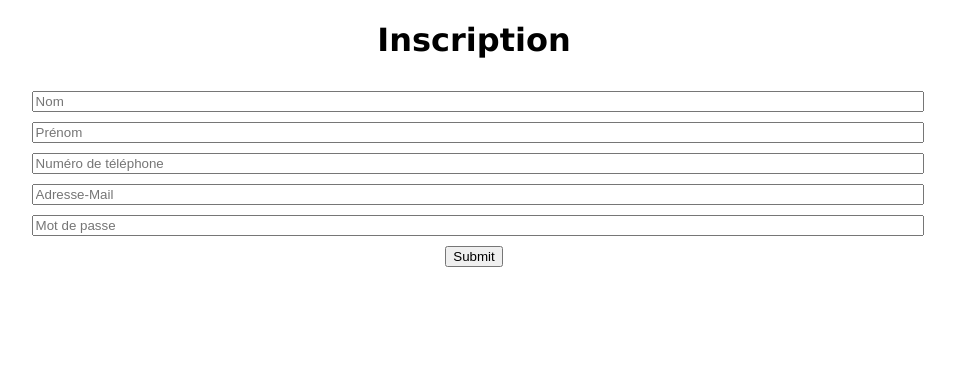
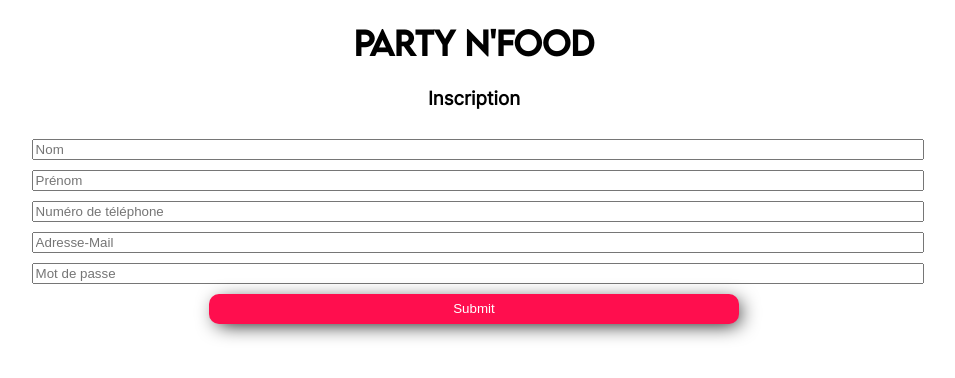
Before and after one commit to antoinehenrio/Party-and-food, a plain HTML site: page inscription.html in a window 1280 px wide. Shown: the whole page, without its empty margins (166-1121 px from the left). Drawn offline with Linux system fonts and the light colour scheme.

Commit message:
Ajout fonts

```diff
--- a/inscription.html
+++ b/inscription.html
@@ -7,14 +7,15 @@
     <title>Inscription - Party n'food</title>
 </head>
 <body>
+    <h1>Party n'food</h1>
     <div class="inscription-body">
-        <h1>Inscription</h1>
+        <h3>Inscription</h3>
         <form class="inscription-form">
-            <input class="inputInscription" placeholder="Nom" type="text">
-            <input class="inputInscription" placeholder="Prénom" type="text">
-            <input class="inputInscription" placeholder="Numéro de téléphone" type="tel">
-            <input class="inputInscription" placeholder="Adresse-Mail" type="email">
-            <input class="inputInscription" placeholder="Mot de passe" type="password">
+            <input class="inputInscription" placeholder="Nom" type="text" required>
+            <input class="inputInscription" placeholder="Prénom" type="text" required>
+            <input class="inputInscription" placeholder="Numéro de téléphone" type="tel" pattern="[0-9]{10}" required>
+            <input class="inputInscription" placeholder="Adresse-Mail" type="email" pattern=".+@+.com" required>
+            <input class="inputInscription" placeholder="Mot de passe" type="password" required>
             <input class="buttonSubmitInscription" type="submit">
         </form>
     </div>
--- a/style.css
+++ b/style.css
@@ -1,43 +1,46 @@
+@font-face {
+  font-family: "Lemon Milk";
+  src: url("../Party-and-food/fonts/Lemon Milk/LEMONMILK-regular.otf");
+}
+@font-face {
+  font-family: "Inter";
+  src: url("../Party-and-food/fonts/Inter/Inter-Regular-slnt=0.ttf");
+}
 body {
-  font-family: Verdana, Geneva, Tahoma, sans-serif;
-}
-
-.login-body {
+  font-family: Inter;
+  height: 100vh;
   text-align: center;
 }
 
-.inputLogin {
+h1 {
+  font-family: Lemon Milk;
+}
+
+.login-body, .inscription-body {
+  text-align: center;
+}
+
+.inputLogin, .inputInscription {
   margin-top: 10px;
   width: 100%;
   height: 10%;
 }
 
-.login-form {
+.login-form, .inscription-form {
   width: 70%;
   margin: auto;
 }
 
-.buttonSubmitLogin {
+.buttonSubmitLogin, .buttonSubmitInscription {
   margin-top: 10px;
-}
-
-.inscription-body {
-  text-align: center;
-}
-
-.inputInscription {
-  margin-top: 10px;
-  width: 100%;
-  height: 10%;
-}
-
-.inscription-form {
-  width: 70%;
-  margin: auto;
-}
-
-.buttonSubmitInscription {
-  margin-top: 10px;
+  border-radius: 10px;
+  width: 60%;
+  height: 30px;
+  padding: 6px;
+  color: white;
+  background-color: #ff0e4e;
+  border: 0px;
+  box-shadow: 4px 4px 20px -4px black;
 }
 
 /*# sourceMappingURL=style.css.map */
```
Also changed, not shown: login.html (+2 -1 lines), fonts/Inter/Inter-Regular-slnt=0.ttf (added), fonts/Lemon Milk/LEMONMILK-Regular.otf (added).
